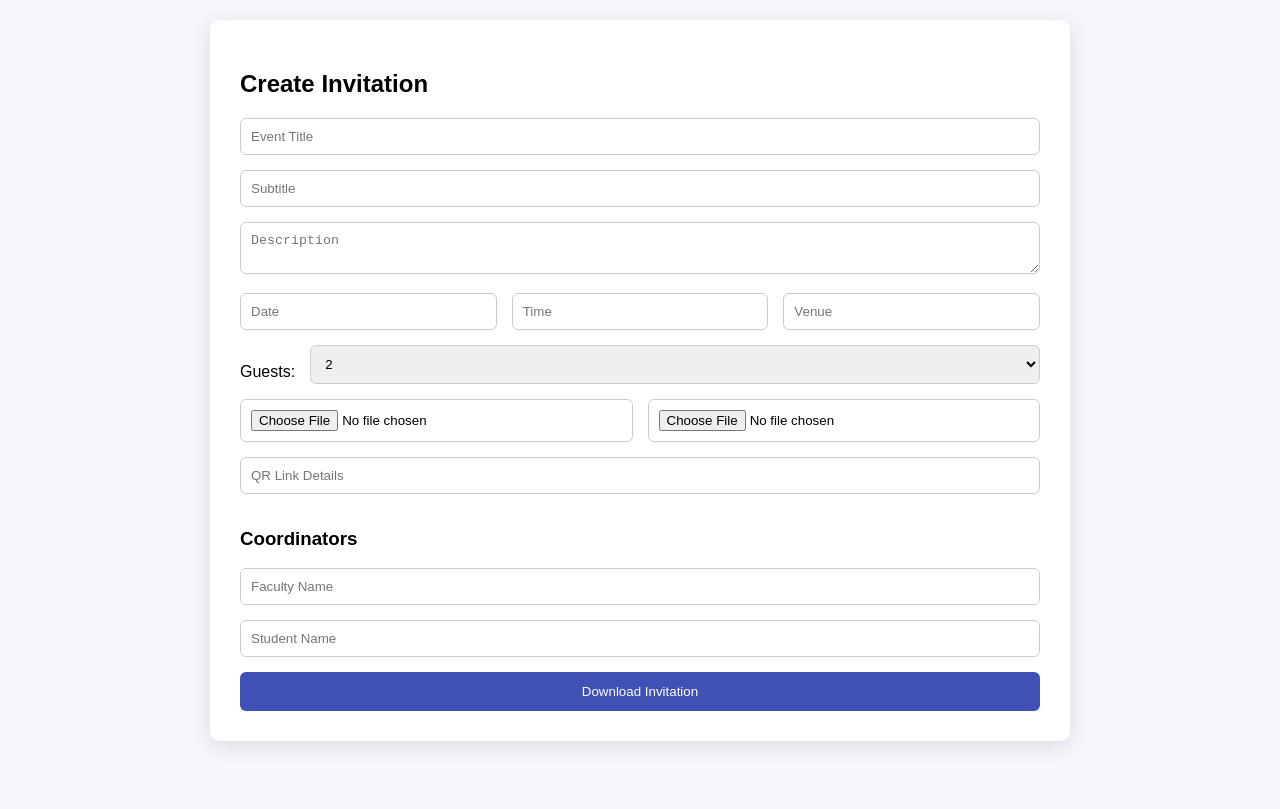
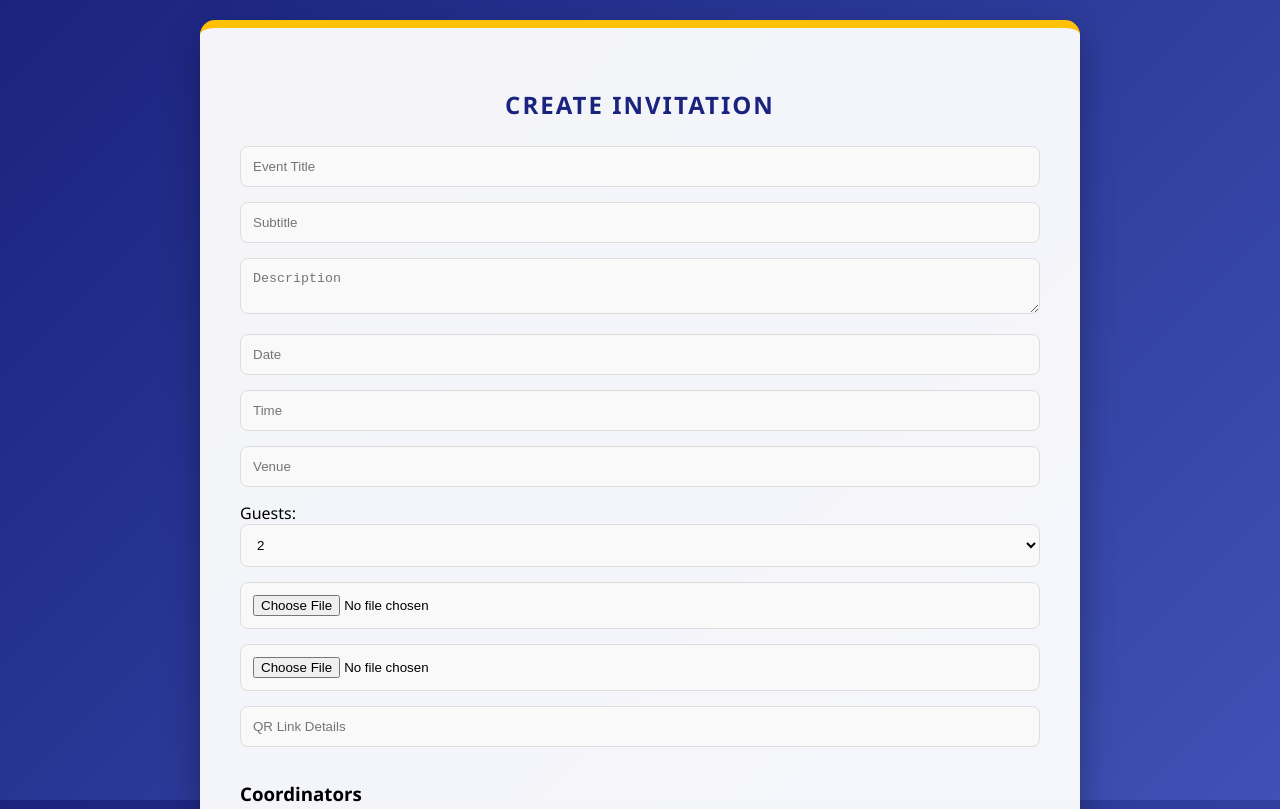
Before and after one commit to rakeshrakku73-create/event-registration, a website: page index.html in a window 1280 px wide. Shown: the top 809 px of the page. Drawn offline with nearby package versions, Linux system fonts and the light colour scheme.

Commit message:
Update style.css

```diff
--- a/style.css
+++ b/style.css
@@ -1,7 +1,35 @@
-body { font-family: Arial, sans-serif; background: #f4f6fb; margin: 0; padding: 20px; }
-.form-container { background: white; max-width: 800px; margin: auto; padding: 30px; border-radius: 10px; box-shadow: 0 5px 20px rgba(0,0,0,0.1); }
-input, textarea, select { width: 100%; padding: 10px; margin-bottom: 15px; border-radius: 6px; border: 1px solid #ccc; box-sizing: border-box; }
-.row { display: flex; gap: 15px; align-items: center; }
-.row input, .row select { flex: 1; }
-button { background: #3f51b5; color: white; padding: 12px; border: none; border-radius: 6px; cursor: pointer; width: 100%; }
-button:hover { background: #2f3e9e; }
+body {
+    font-family: 'Segoe UI', Arial, sans-serif;
+    background: linear-gradient(135deg, #1a237e 0%, #3f51b5 100%);
+    background-attachment: fixed;
+    margin: 0;
+    padding: 20px;
+    display: flex;
+    justify-content: center;
+}
+
+.form-container {
+    background: rgba(255, 255, 255, 0.95);
+    max-width: 800px;
+    width: 100%;
+    padding: 40px;
+    border-radius: 15px;
+    box-shadow: 0 15px 35px rgba(0,0,0,0.3);
+    border-top: 8px solid #ffc107; /* Yellow VIT-style accent */
+}
+
+h2 { color: #1a237e; text-align: center; margin-bottom: 25px; text-transform: uppercase; letter-spacing: 2px; }
+
+input, textarea, select {
+    width: 100%; padding: 12px; margin-bottom: 15px;
+    border-radius: 8px; border: 1px solid #ddd;
+    box-sizing: border-box; background: #f9f9f9;
+}
+
+button {
+    background: #ffc107; color: #1a237e; font-weight: bold;
+    padding: 15px; border: none; border-radius: 8px;
+    cursor: pointer; width: 100%; font-size: 16px; transition: 0.3s;
+}
+
+button:hover { background: #ffca28; transform: translateY(-2px); }
```
